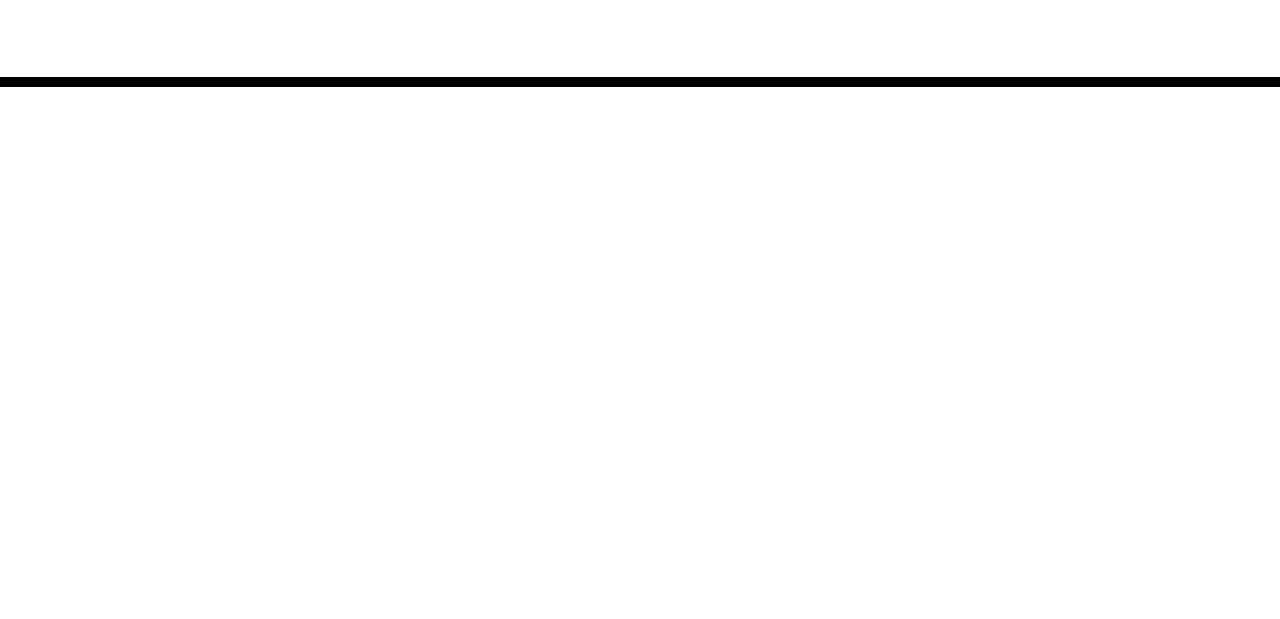
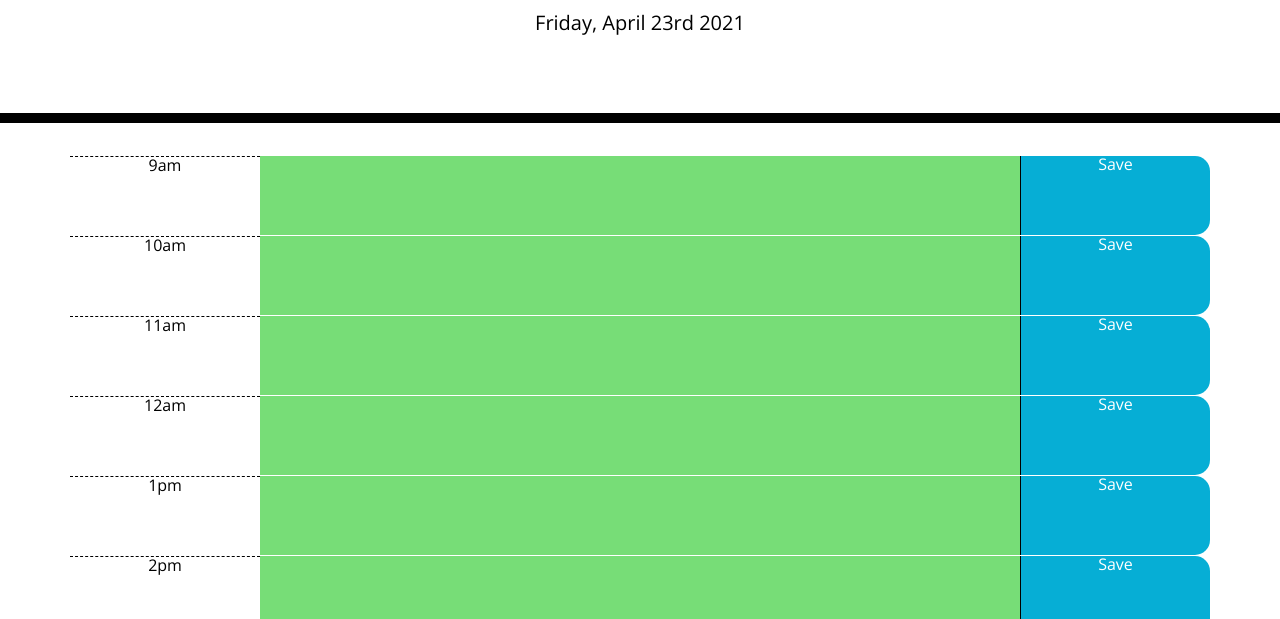
Before and after one commit to michelaqyteza/Homework-5, a plain HTML site: page index.html in a window 1280 px wide. Shown: the part 181-800 px from the top of the page. Drawn offline with nearby package versions, Linux system fonts and the light colour scheme.

Commit message:
final upload

```diff
--- a/index.html
+++ b/index.html
@@ -1,23 +1,14 @@
 <!DOCTYPE html>
 <html lang="en">
+
 <head>
   <meta charset="UTF-8" />
   <meta name="viewport" content="width=device-width, initial-scale=1.0" />
   <meta http-equiv="X-UA-Compatible" content="ie=edge" />
-    <link
-      rel="stylesheet"
-      href="https://stackpath.bootstrapcdn.com/bootstrap/4.3.1/css/bootstrap.min.css"
-    />
-    <link
-      rel="stylesheet"
-      href="https://use.fontawesome.com/releases/v5.8.1/css/all.css"
-      integrity="sha384-50oBUHEmvpQ+1lW4y57PTFmhCaXp0ML5d60M1M7uH2+nqUivzIebhndOJK28anvf"
-      crossorigin="anonymous"
-    />
-    <link
-      href="https://fonts.googleapis.com/css?family=Open+Sans&display=swap"
-      rel="stylesheet"
-    />
+  <link rel="stylesheet" href="https://stackpath.bootstrapcdn.com/bootstrap/4.3.1/css/bootstrap.min.css" />
+  <link rel="stylesheet" href="https://use.fontawesome.com/releases/v5.8.1/css/all.css"
+    integrity="sha384-50oBUHEmvpQ+1lW4y57PTFmhCaXp0ML5d60M1M7uH2+nqUivzIebhndOJK28anvf" crossorigin="anonymous" />
+  <link href="https://fonts.googleapis.com/css?family=Open+Sans&display=swap" rel="stylesheet" />
   <link rel="stylesheet" href="style.css" />
   <title>Work Day Scheduler</title>
 </head>
@@ -34,5 +25,7 @@
 
     <script src="https://cdnjs.cloudflare.com/ajax/libs/jquery/3.2.1/jquery.min.js"></script>
     <script src="https://cdnjs.cloudflare.com/ajax/libs/moment.js/2.24.0/moment.min.js"></script>
+    <script src="script.js"></script>
 </body>
+
 </html>
--- a/script.js
+++ b/script.js
@@ -0,0 +1,72 @@
+var container= document.querySelector(".container")
+var rightNow= moment().format("H")
+var todayDate= moment().format("dddd, MMMM Do YYYY");
+var currentDay= document.querySelector("#currentDay")
+var keyArray= Object.keys(localStorage)
+
+function save(e){
+    var savingClick = e.target
+    var timeLabel = savingClick.parentNode.childNodes[0].textContent;
+    console.log(timeLabel)
+    var writing = savingClick.parentNode.childNodes[1].textContent;
+    console.log(writing)
+    localStorage.setItem(timeLabel, writing)
+}
+
+//console.log(rightNow)
+console.log(Object.keys(localStorage))
+
+currentDay.textContent=todayDate;
+
+
+
+
+for(var i=0; i<9; i++){
+    var row = document.createElement("div");
+    row.setAttribute("class", "row");
+
+    var hour = document.createElement("div");
+    hour.setAttribute("class", "hour col-2");
+    if(i<4){
+        hour.textContent= i + 9 + "am"
+    }else{
+        hour.textContent= i - 3 + "pm"
+    }
+    row.appendChild(hour)
+
+    var longText = document.createElement("div");
+    longText.setAttribute("contenteditable", "true");
+    if((i + 9) < rightNow){
+        longText.setAttribute("class", "past col-8");
+    }else if((i + 9) == rightNow){
+        longText.setAttribute("class", "present col-8");
+    }else{
+        longText.setAttribute("class", "future col-8");
+    }
+    if(keyArray.includes(hour.textContent)){
+        longText.textContent=localStorage[hour.textContent]
+
+    }
+
+
+
+
+
+
+
+    row.appendChild(longText)
+
+    var saveBtn = document.createElement("div");
+    saveBtn.setAttribute("class", "saveBtn col-2");
+    saveBtn.textContent= "Save";
+    row.appendChild(saveBtn)
+
+    //console.log(row);
+
+  container.appendChild(row);
+
+  saveBtn.addEventListener("click", save)
+
+
+
+}
--- a/style.css
+++ b/style.css
@@ -37,6 +37,7 @@ body {
   }
 
   .hour {
+    text-align: center;
     background-color: #ffffff;
     color: #000000;
     border-top: 1px dashed #000000;
@@ -53,11 +54,13 @@ body {
   }
 
   .future {
+    text-align: center;
     background-color: #77dd77;
     color: white;
   }
 
   .saveBtn {
+    text-align: center;
     border-left: 1px solid black;
     border-top-right-radius: 15px;
     border-bottom-right-radius: 15px;
```
Also changed, not shown: 1 other file. Lines whose indentation alone changed are shown as unchanged.
